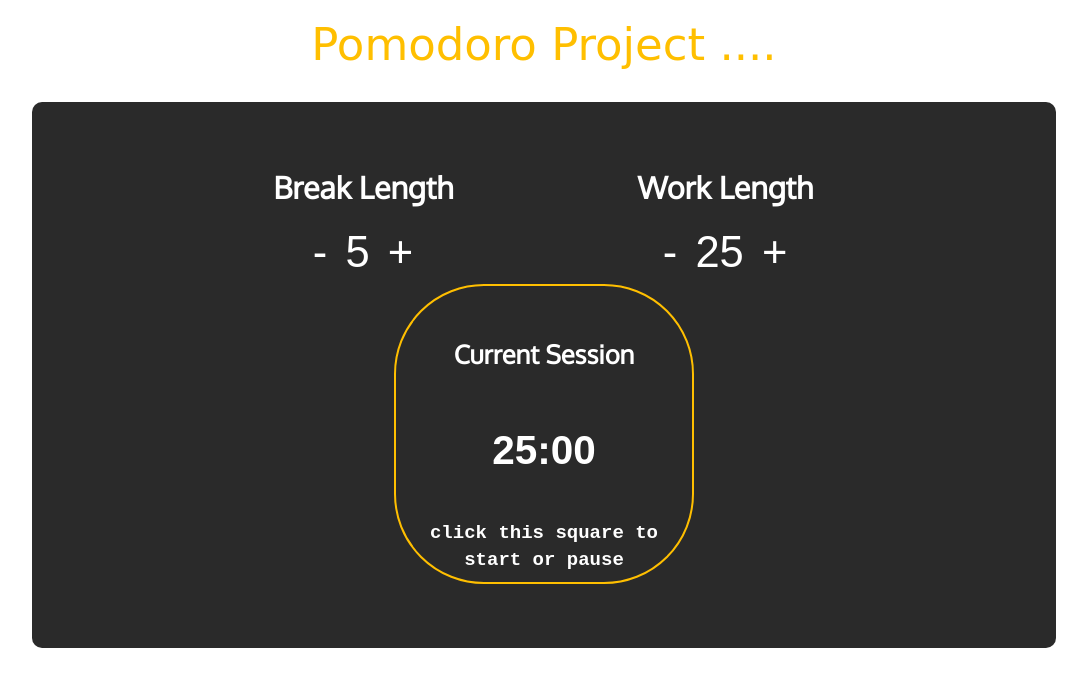
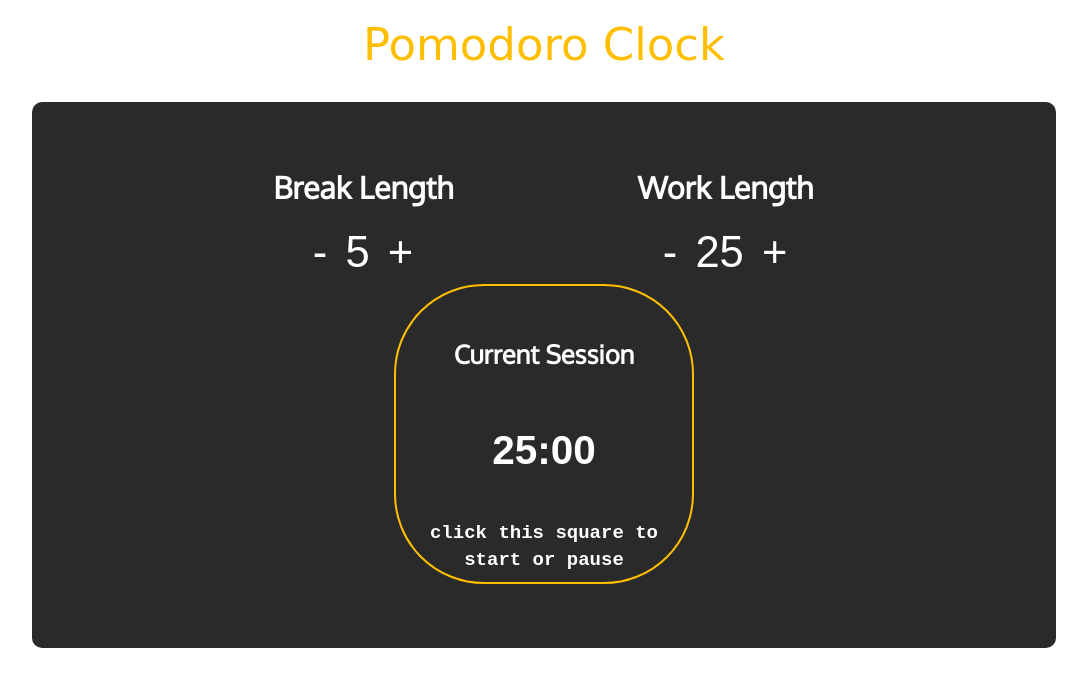
Before and after one commit to amran16/pomodor, a plain HTML site: page index.html in a window 1280 px wide. Shown: the whole page, without its empty margins (96-1183 px from the left). Drawn offline with nearby package versions, Linux system fonts and the light colour scheme.

Commit message:
title update

```diff
--- a/index.html
+++ b/index.html
@@ -10,7 +10,7 @@
   </head>
   <body>
     <div>
-      <h3>Pomodoro Project ....</h3>
+      <h3>Pomodoro Clock</h3>
     </div>
     <div class="container">
       <div id="setters" class="text-center">
```
